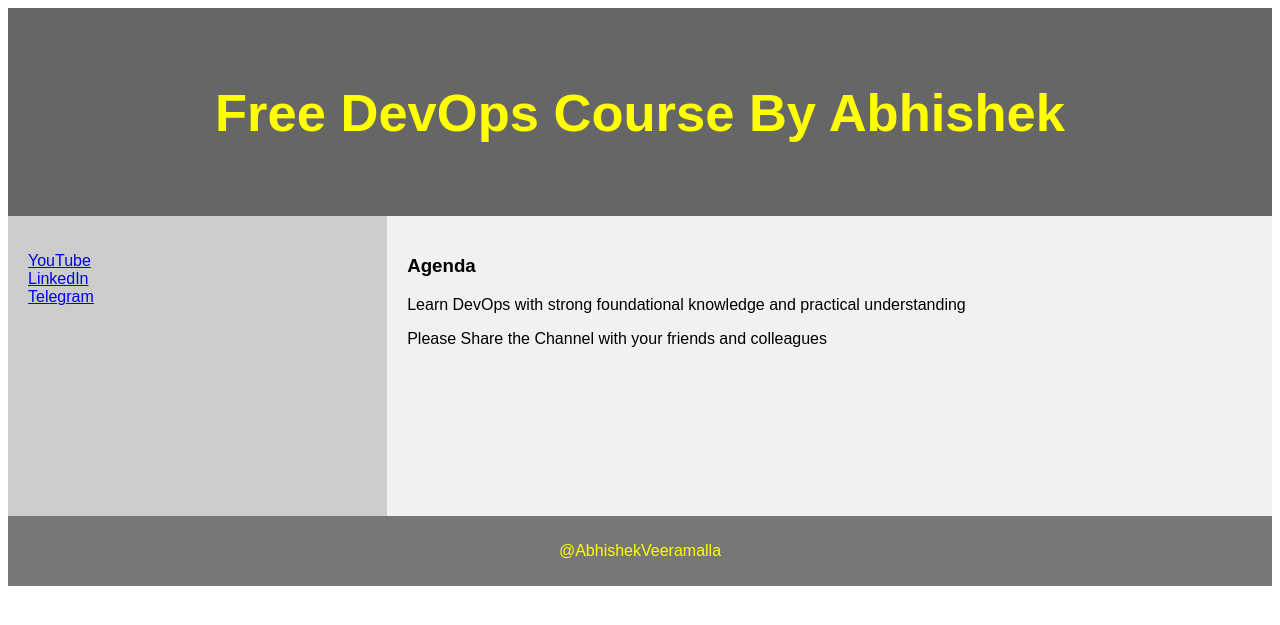
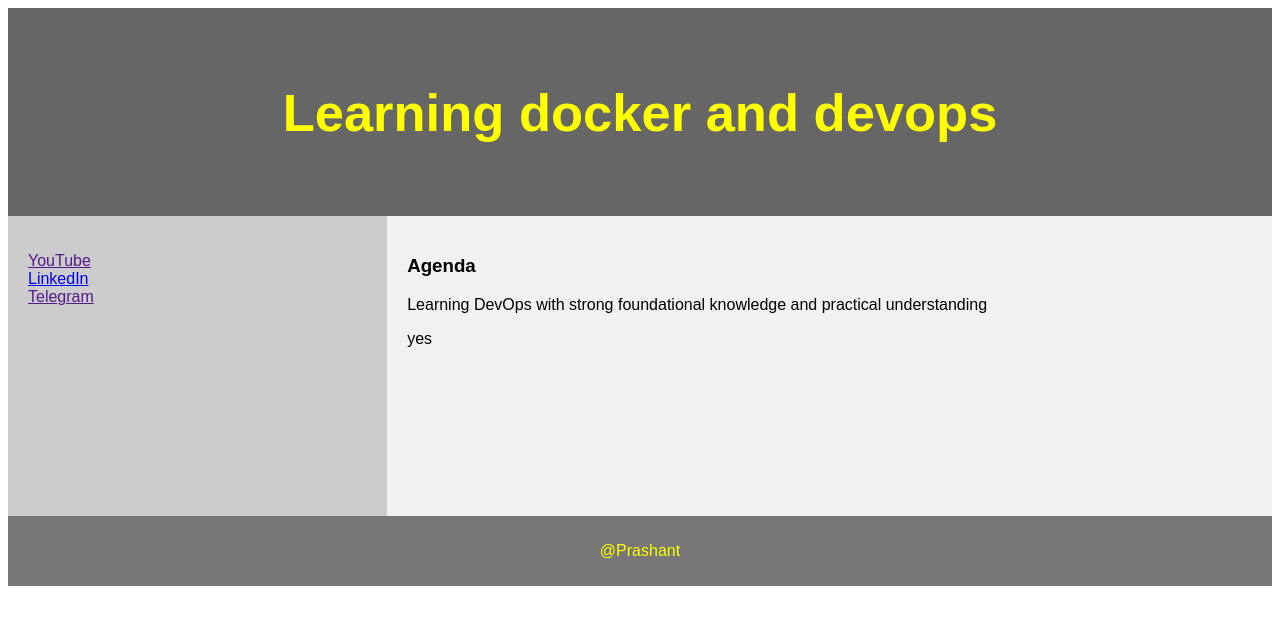
Before and after one commit to Prashant2242/Info_Docker, a Django app: page /demo/ in a window 1280 px wide. Shown: the top 625 px of the page. Run offline with Django 4.2, Linux system fonts and the light colour scheme.

Commit message:
Update demo_site.html content and links

```diff
--- a/examples/python-web-app/devops/demo/templates/demo_site.html
+++ b/examples/python-web-app/devops/demo/templates/demo_site.html
@@ -73,27 +73,27 @@ footer {
 
 
 <header>
-  <h2>Free DevOps Course By Abhishek</h2>
+  <h2>Learning docker and devops</h2>
 </header>
 
 <section>
   <nav>
     <ul>
-      <li><a href="www.youtube.com/@AbhishekVeeramalla">YouTube</a></li>
-      <li><a href="www.linkedin.com/in/abhishek-veeramalla-77b33996/">LinkedIn</a></li>
-      <li><a href="https://telegram.me/abhishekveeramalla">Telegram</a></li>
+      <li><a href="">YouTube</a></li>
+      <li><a href="/">LinkedIn</a></li>
+      <li><a href="">Telegram</a></li>
     </ul>
   </nav>
 
   <article>
     <h1>Agenda</h1>
-    <p>Learn DevOps with strong foundational knowledge and practical understanding</p>
-    <p>Please Share the Channel with your friends and colleagues</p>
+    <p>Learning DevOps with strong foundational knowledge and practical understanding</p>
+    <p>yes</p>
   </article>
 </section>
 
 <footer>
-  <p>@AbhishekVeeramalla</p>
+  <p>@Prashant</p>
 </footer>
 
 </body>
```
